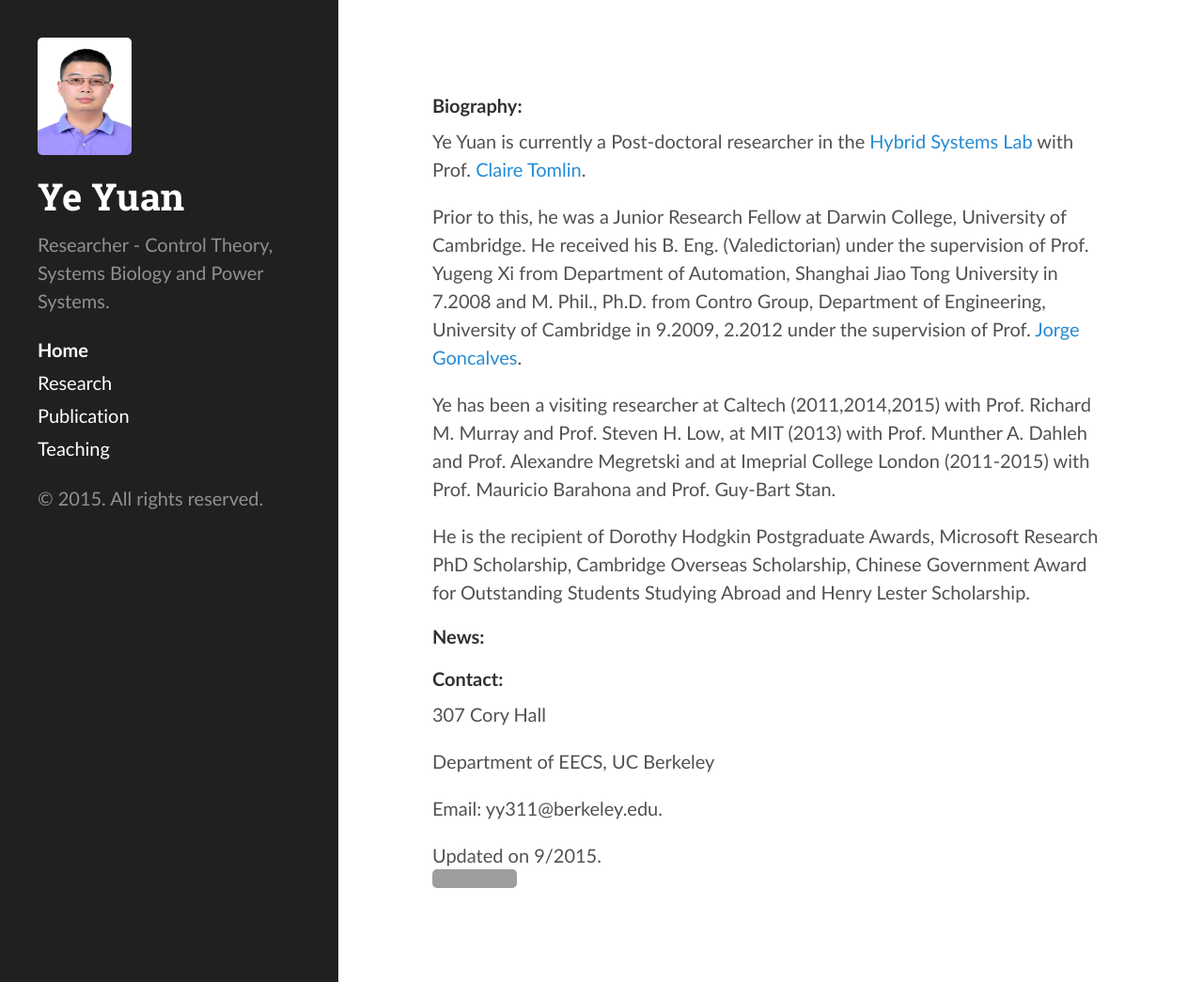
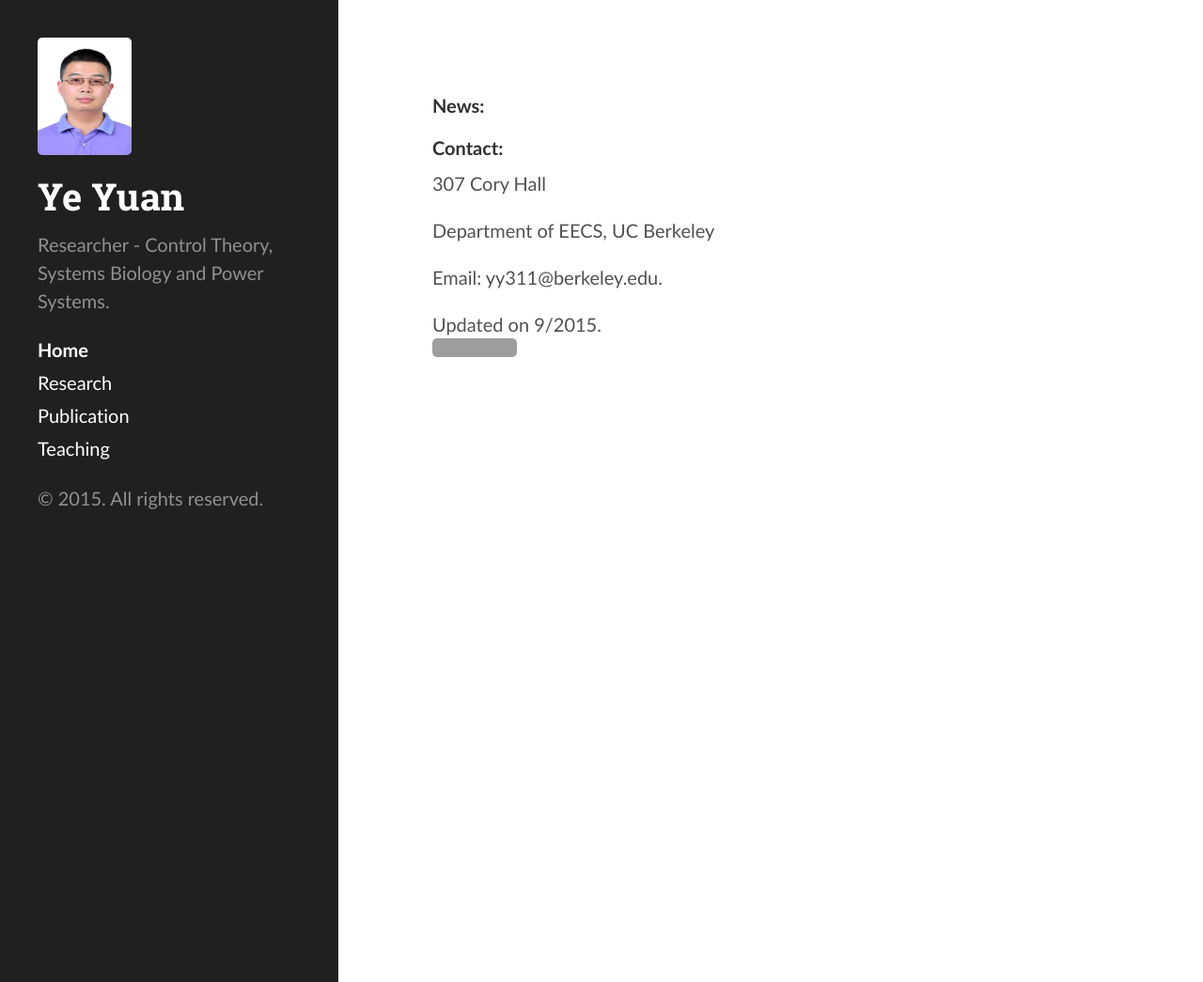
Before and after one commit to yy311/yy311.github.io, a Jekyll site: the page built from index.md, in a window 1280 px wide and 1045 px high. Shown: the whole window at 94% size. Built offline with Jekyll 4.4.1, drawn with Linux system fonts in a browser that asks for light colours; grey boxes are pictures that could not be loaded.

Commit message:
Update index.md

```diff
--- a/index.md
+++ b/index.md
@@ -3,15 +3,7 @@ layout: default
 title: Home
 ---
 
-####Biography:
 
-Ye Yuan is currently a Post-doctoral researcher in the [Hybrid Systems Lab](http://hybrid.eecs.berkeley.edu/) with Prof. [Claire Tomlin](http://eecs.berkeley.edu/~tomlin).
-
-Prior to this, he was a Junior Research Fellow at Darwin College, University of Cambridge. He received his B. Eng. (Valedictorian) under the supervision of Prof. Yugeng Xi from Department of Automation, Shanghai Jiao Tong University in 7.2008 and M. Phil., Ph.D. from Contro Group, Department of Engineering, University of Cambridge in 9.2009, 2.2012 under the supervision of Prof. [Jorge Goncalves](http://www-control.eng.cam.ac.uk/Homepage/officialweb.php?id=5).
-
-Ye has been a visiting researcher at Caltech (2011,2014,2015) with Prof. Richard M. Murray and Prof. Steven H. Low, at MIT (2013) with Prof. Munther A. Dahleh and Prof. Alexandre Megretski and at Imeprial College London (2011-2015) with Prof. Mauricio Barahona and Prof. Guy-Bart Stan.
-
-He is the recipient of Dorothy Hodgkin Postgraduate Awards, Microsoft Research PhD Scholarship, Cambridge Overseas Scholarship, Chinese Government Award for Outstanding Students Studying Abroad and Henry Lester Scholarship.
 
 
 ####News:
```
